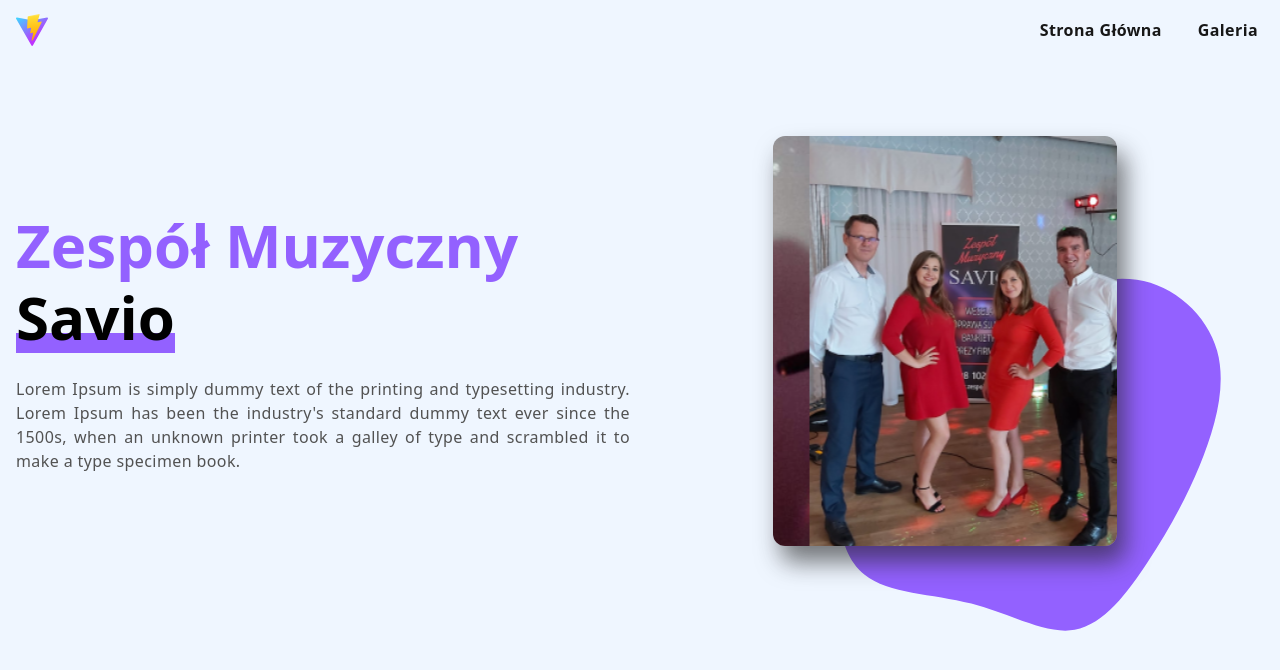
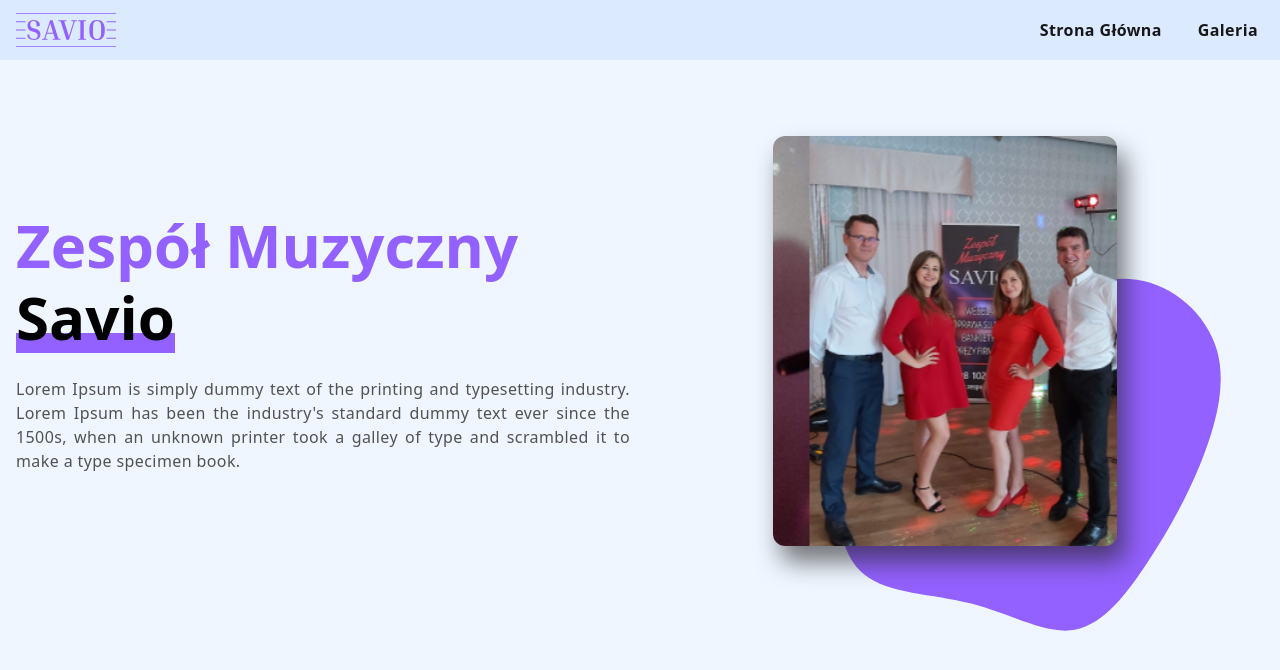
Before and after one commit to F3azy/Savio, a React (Vite) app: page / in a window 1280 px wide. Shown: the top 670 px of the page. Built offline with nearby package versions, Linux system fonts and the light colour scheme.

Commit message:
added a logo for the navBar

```diff
--- a/src/assets/index.js
+++ b/src/assets/index.js
@@ -1,3 +1,4 @@
 import HeroBlob from "./HeroBlob.svg";
+import SavioLogo from "./SavioLogo.svg";
 
-export { HeroBlob };
+export { HeroBlob, SavioLogo };
--- a/src/components/Navbar.jsx
+++ b/src/components/Navbar.jsx
@@ -1,18 +1,19 @@
 import React from "react";
 import { Link } from "react-router-dom";
+import { SavioLogo } from "../assets";
 
 const Navbar = () => {
   return (
     <nav
       className="
-      w-full flex justify-between
+      w-full max-h-[68px] flex justify-between
     px-[16px] 2xl:px-[340px]
     py-[12px] 2xl:py-[16px]
     sticky top-0
-    bg-blue-50
+    bg-blue-100
      "
     >
-      <img src="vite.svg" alt="logo" />
+      <img className="w-[100px]" src={SavioLogo} alt="logo"/>
       <div
         className="flex flex-wrap
       content-center
```
Also changed, not shown: src/assets/SavioLogo.svg (added).
